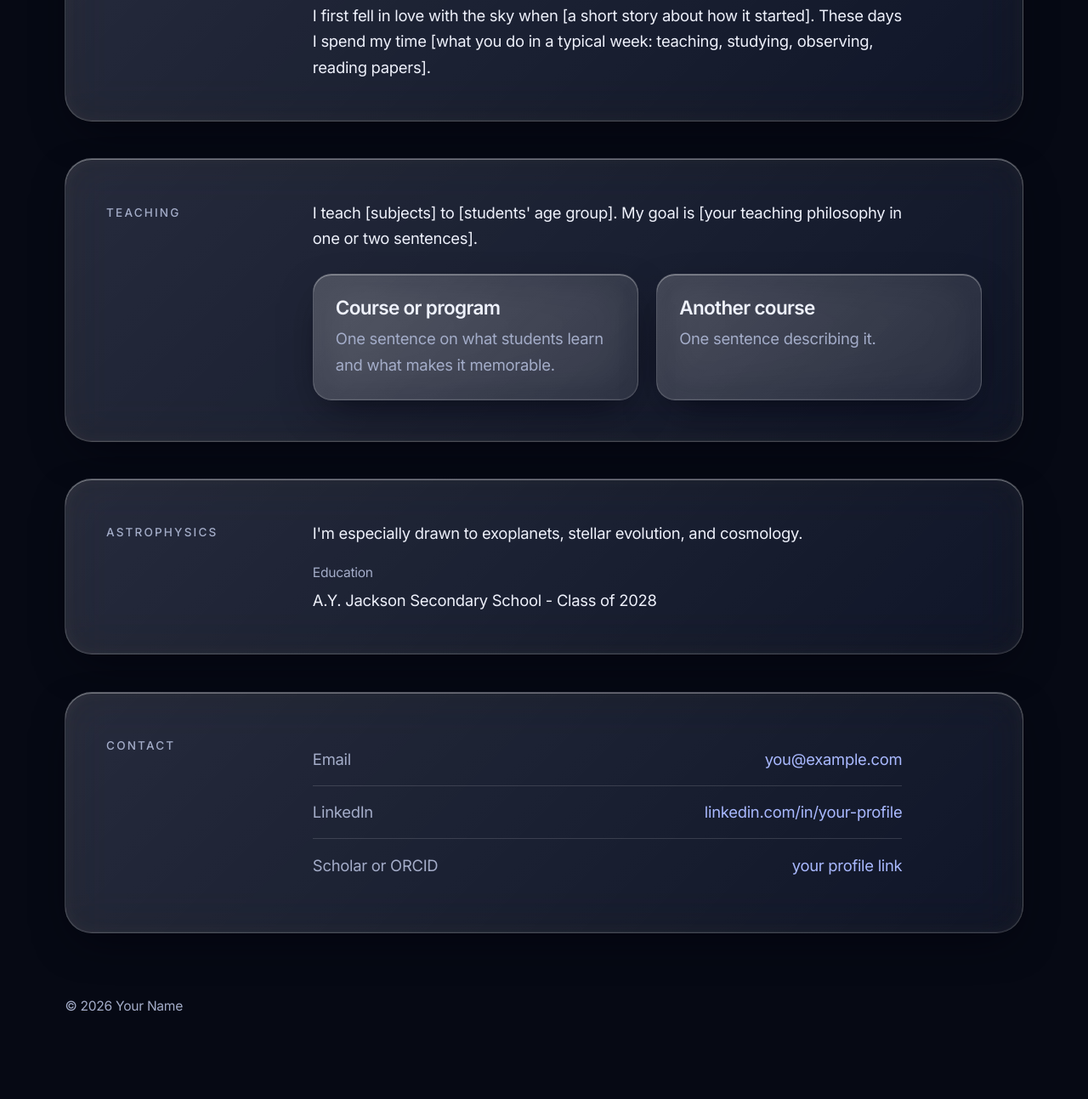
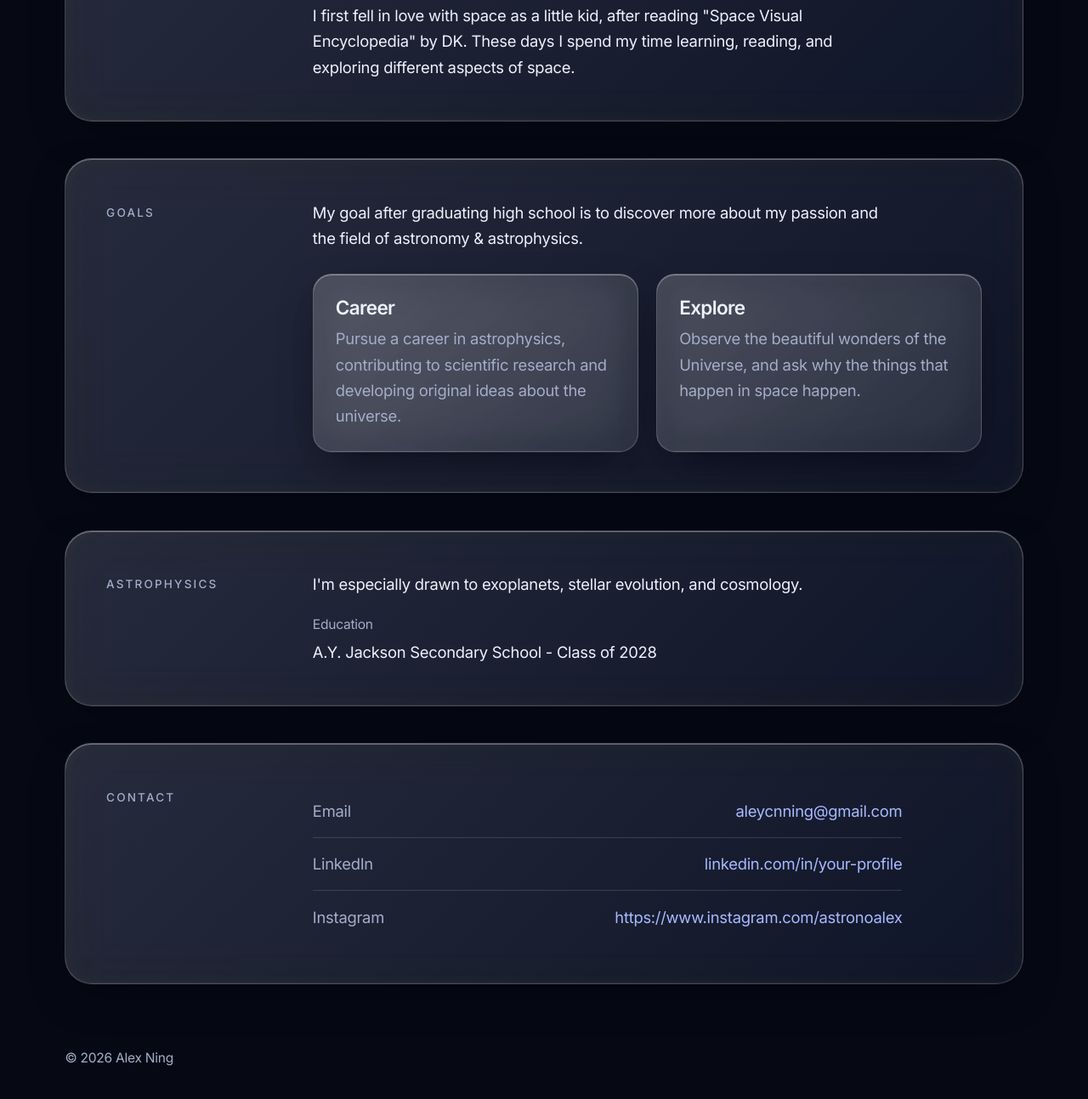
Before and after one commit to aleycn-astro/aleycnastronomy, a plain HTML site: page index.html in a window 1280 px wide. Shown: the part 923-2216 px from the top of the page at 85% size. Before the commit the page ends 2189 px from the top, so only its background shows below. Drawn offline with nearby package versions, Linux system fonts and the light colour scheme.

Commit message:
index.html

```diff
--- a/index.html
+++ b/index.html
@@ -49,8 +49,8 @@
       <h2>About</h2>
       <div class="prose">
         <!-- EDIT: tell your story in 2 or 3 short paragraphs -->
-        <p>I teach [subject and grade level] in [city], and I'm working toward a career in astrophysics.</p>
-        <p>I first fell in love with the sky when [a short story about how it started]. These days I spend my time [what you do in a typical week: teaching, studying, observing, reading papers].</p>
+        <p>I am a high school student obessesed in space and astronomy, and I'm working toward a career in astrophysics.</p>
+        <p>I first fell in love with space as a little kid, after reading "Space Visual Encyclopedia" by DK. These days I spend my time learning, reading, and exploring different aspects of space.</p>
       </div>
     </div>
     </div>
@@ -58,13 +58,13 @@
 
   <section id="teaching" class="reveal">
     <div class="wrap"><div class="panel glass section-head">
-      <h2>Teaching</h2>
+      <h2>Goals</h2>
       <div>
         <!-- EDIT: what you teach and how you approach it -->
-        <div class="prose"><p>I teach [subjects] to [students' age group]. My goal is [your teaching philosophy in one or two sentences].</p></div>
+        <div class="prose"><p>My goal after graduating high school is to discover more about my passion and the field of astronomy &amp; astrophysics.</p></div>
         <div class="grid" style="margin-top:1.5rem">
-          <div class="card reveal"><h3>Course or program</h3><p>One sentence on what students learn and what makes it memorable.</p></div>
-          <div class="card reveal"><h3>Another course</h3><p>One sentence describing it.</p></div>
+          <div class="card reveal"><h3>Career</h3><p>Pursue a career in astrophysics, contributing to scientific research and developing original ideas about the universe.</p></div>
+          <div class="card reveal"><h3>Explore</h3><p>Observe the beautiful wonders of the Universe, and ask why the things that happen in space happen.</p></div>
         </div>
       </div>
     </div>
@@ -89,9 +89,9 @@
       <h2>Contact</h2>
       <!-- EDIT: replace with your real details, delete any you don't want -->
       <ul class="contact-list">
-        <li><span>Email</span> <a href="mailto:you@example.com">you@example.com</a></li>
+        <li><span>Email</span> <a href="mailto:you@example.com">aleycnning@gmail.com</a></li>
         <li><span>LinkedIn</span> <a href="https://www.linkedin.com/in/your-profile">linkedin.com/in/your-profile</a></li>
-        <li><span>Scholar or ORCID</span> <a href="#">your profile link</a></li>
+        <li><span>Instagram</span> <a href="#">https://www.instagram.com/astronoalex</a></li>
       </ul>
     </div>
     </div>
@@ -99,7 +99,7 @@
 </main>
 
 <footer>
-  <div class="wrap">&copy; 2026 Your Name</div>
+  <div class="wrap">&copy; 2026 Alex Ning</div>
 </footer>
 
 <script src="main.js"></script>
```
